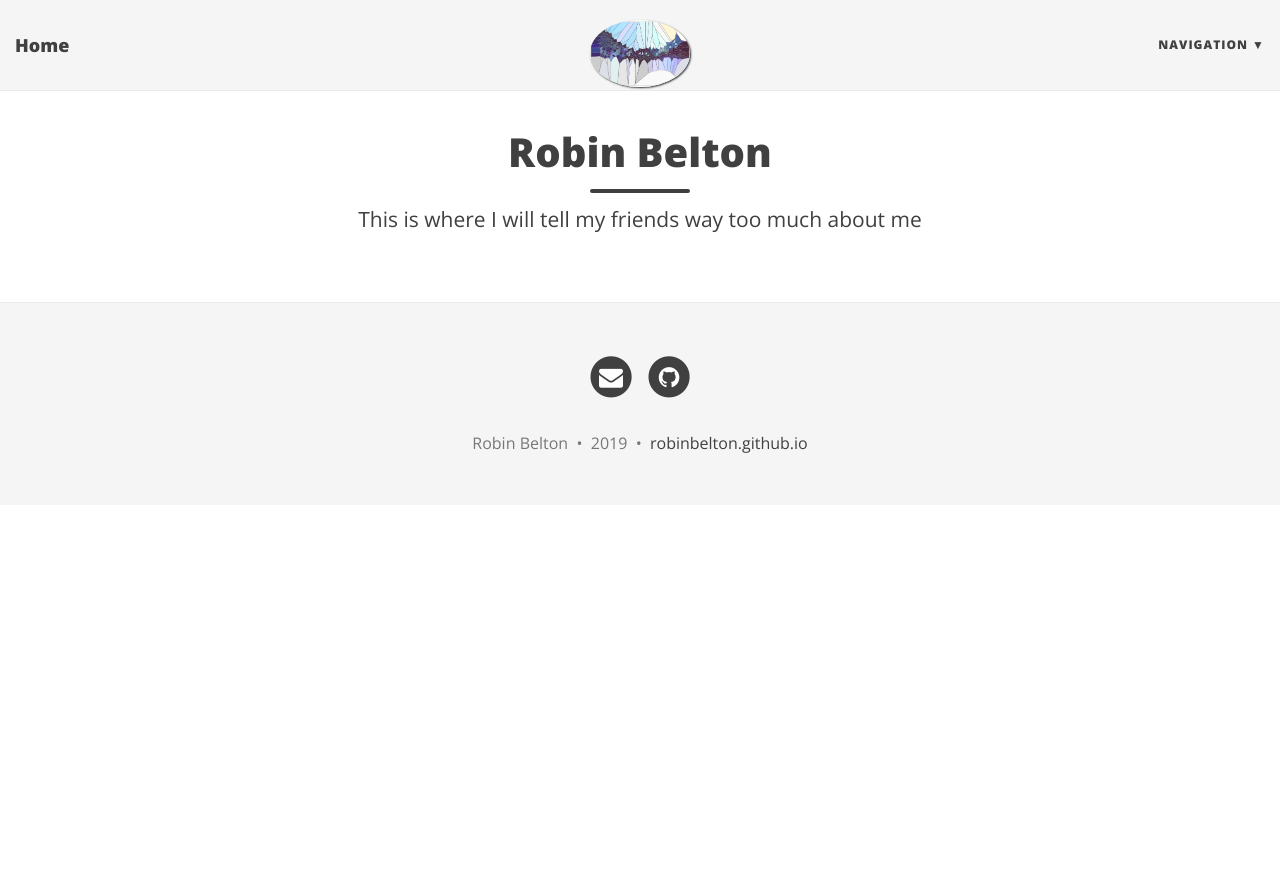
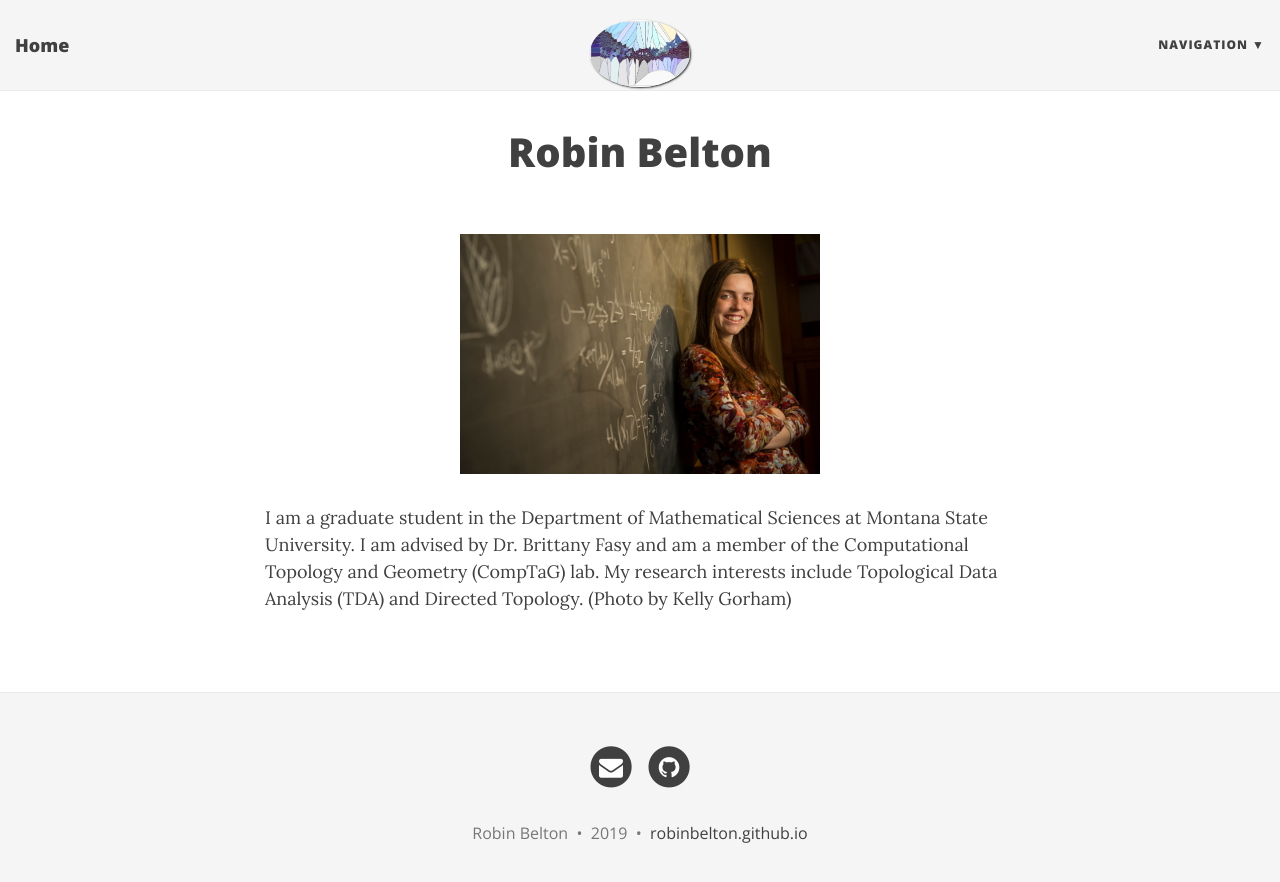
Before and after one commit to robinbelton/robinbelton.github.io, a Jekyll site: the page built from index.html, in a window 1280 px wide. Shown: the top 882 px of the page. Built offline with Jekyll 4.4.1, drawn with Linux system fonts in a browser that asks for light colours; nearby versions of some CDN libraries; the list of posts is cut into pages by our own code.

Commit message:
Update home page

```diff
--- a/index.html
+++ b/index.html
@@ -1,6 +1,10 @@
 ---
 layout: page
 title: Robin Belton
-subtitle: This is where I will tell my friends way too much about me
+subtitle:
 use-site-title: true
 ---
+
+<p style="text-align:center;"><img src="robin.jpg" width = "360" height = "240">
+
+<p>I am a graduate student in the Department of Mathematical Sciences at Montana State University. I am advised by Dr. Brittany Fasy and am a member of the Computational Topology and Geometry (CompTaG) lab. My research interests include Topological Data Analysis (TDA) and Directed Topology. (Photo by Kelly Gorham)</p>
--- a/research.html
+++ b/research.html
@@ -1,6 +1,6 @@
 ---
 layout: page
 title: Research
-subtitle: This is where I put stuff about my research
+subtitle: under construction
 use-site-title: true
 ---
--- a/teaching.html
+++ b/teaching.html
@@ -1,8 +1,6 @@
 ---
 layout: page
 title: Teaching
-subtitle: This is where I put stuff about my teaching
+subtitle: under construction
 use-site-title: true
 ---
-
-<p>This semester I am teaching M 172. </p>
```
Also changed, not shown: robin.jpg (added).
